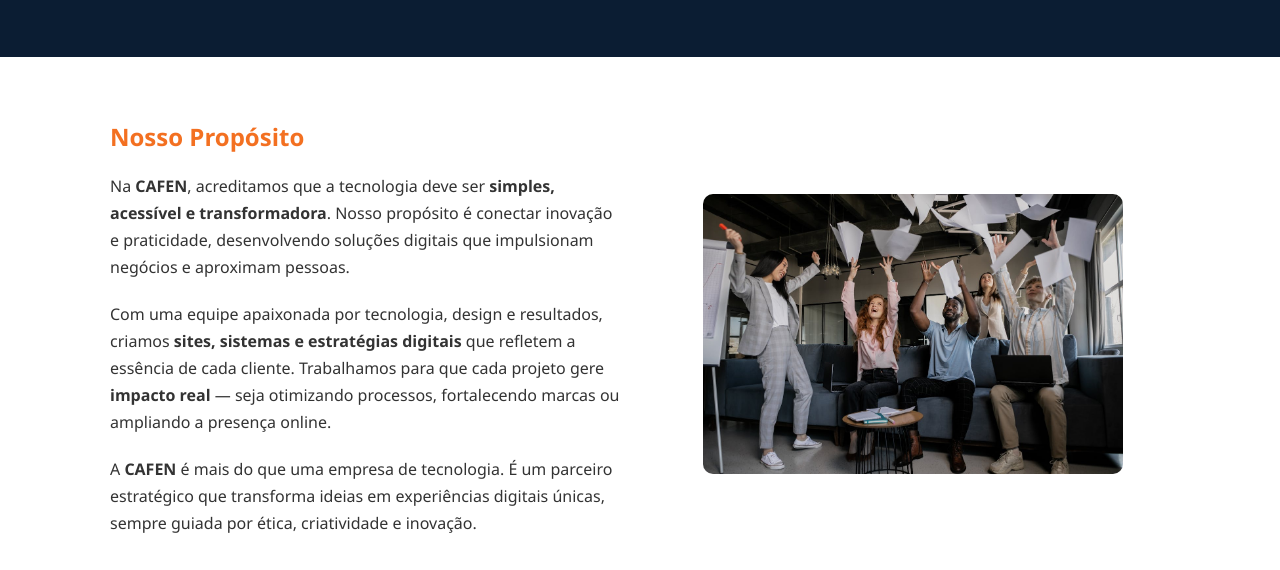
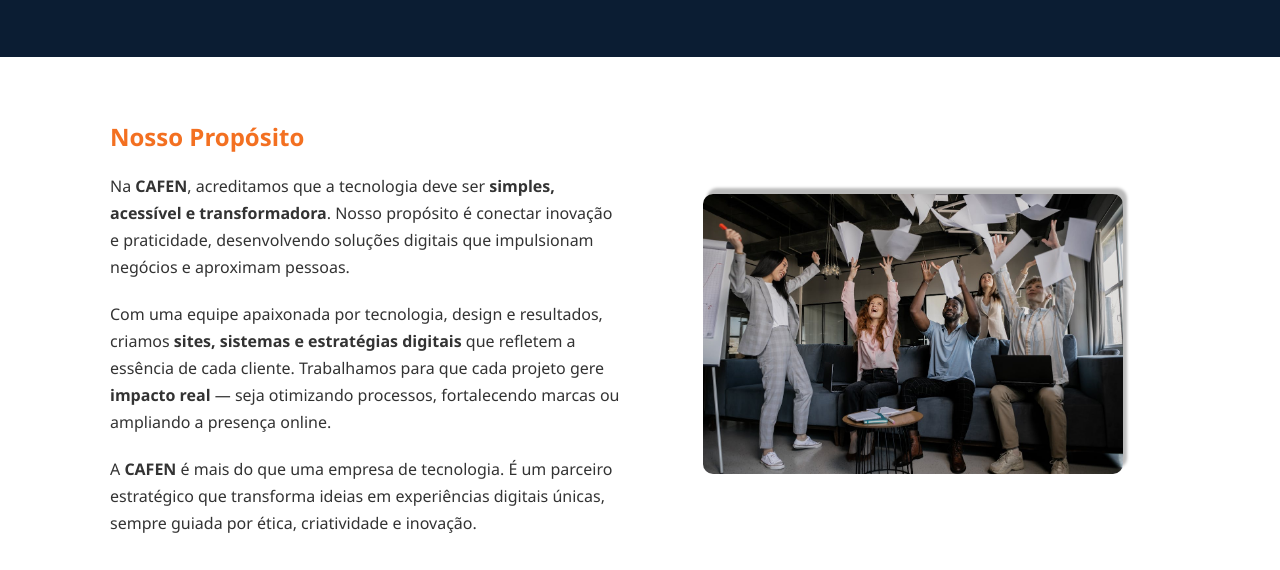
Before and after one commit to adalberto-martins/projeto-cafen, a plain HTML site: page saibamais.html in a window 1280 px wide. Shown: the part 230-800 px from the top of the page. Drawn offline with Linux system fonts and the light colour scheme; files whose address does not match are found by name.

Commit message:
Update style.css

```diff
--- a/estilos/style.css
+++ b/estilos/style.css
@@ -401,4 +401,5 @@ footer p {
   width: 90%;
   max-width: 420px;
   border-radius: 10px;
+  box-shadow: 4px -6px 3px rgba(0, 0, 0, 0.271);
 }
```
